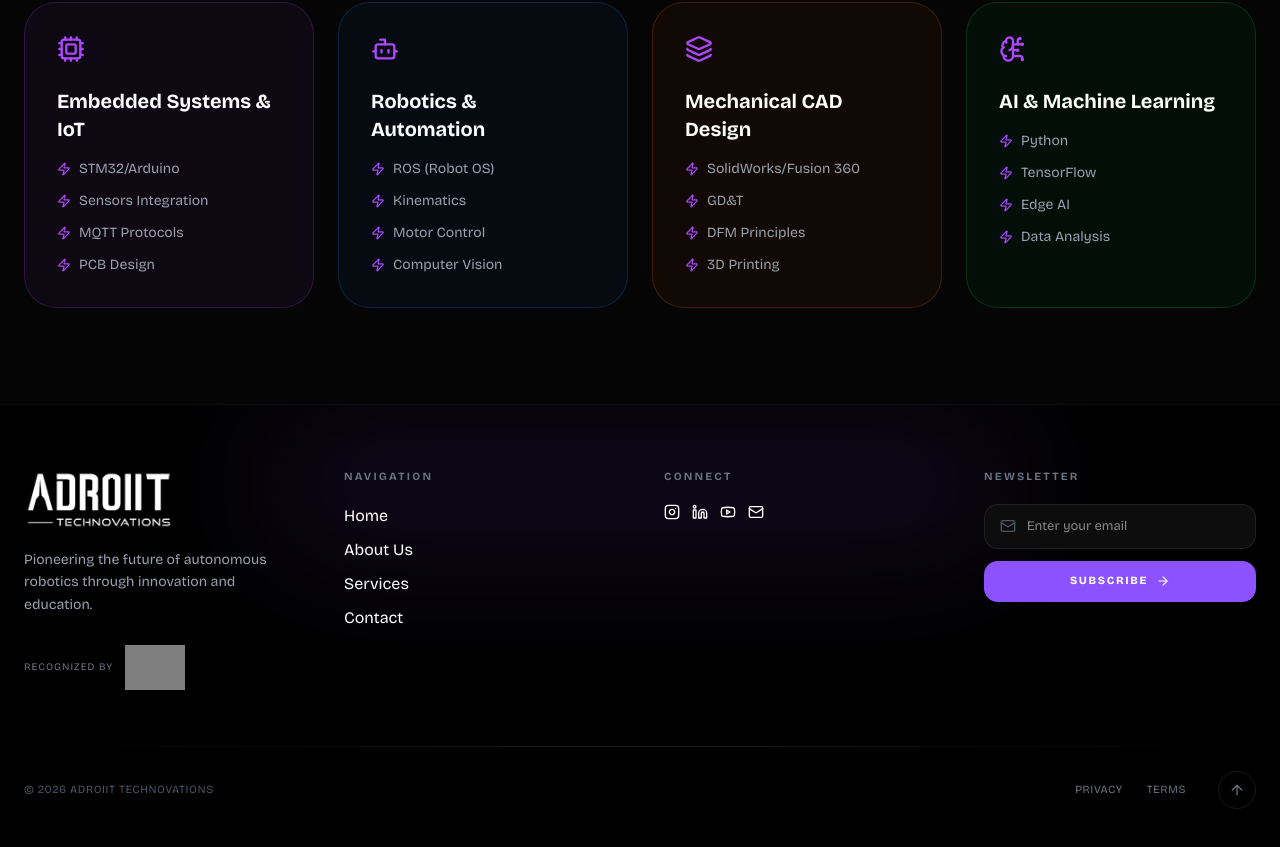
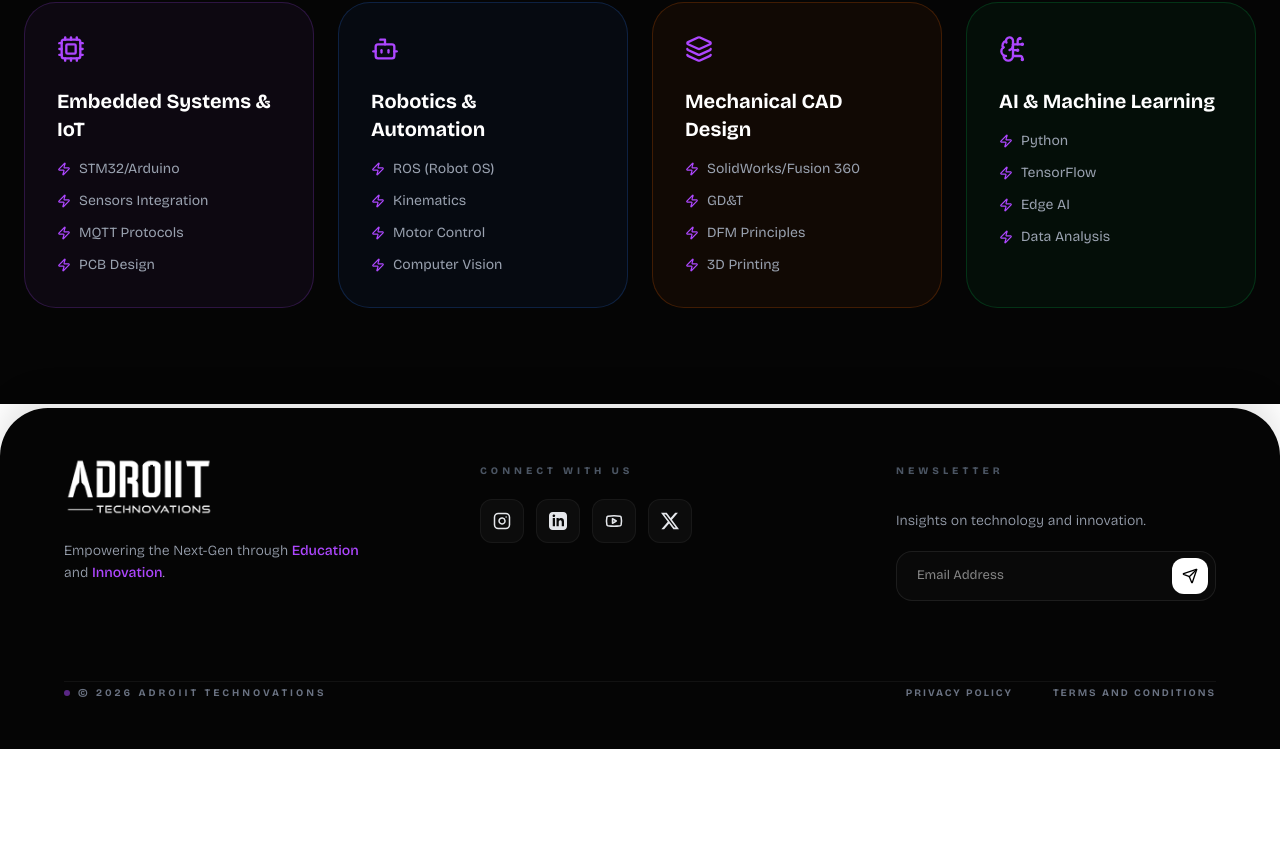
Before and after one commit to Adroiit-Technovations/adroiit-website, a Next.js app: page /careers in a window 1280 px wide. Shown: the part 1128-1975 px from the top of the page. After the commit the page ends 1877 px from the top, so only its background shows below. Built offline with nearby package versions, Linux system fonts and the light colour scheme; grey boxes are pictures that could not be loaded.

Commit message:
Update Footer.tsx

```diff
--- a/sections/Footer.tsx
+++ b/sections/Footer.tsx
@@ -2,247 +2,144 @@
 
 import Link from "next/link";
 import Image from "next/image";
-import { motion } from "framer-motion";
 import {
-  Linkedin,
   Instagram,
   Youtube,
-  Mail,
-  ArrowUp,
-  ArrowRight,
+  Send,
 } from "lucide-react";
 import { Bricolage_Grotesque } from "next/font/google";
 
 const bricolage = Bricolage_Grotesque({ subsets: ["latin"] });
 
-export default function PremiumFooter() {
-  const scrollToTop = () => {
-    window.scrollTo({ top: 0, behavior: "smooth" });
-  };
+const LinkedInIcon = ({ size = 18 }) => (
+  <svg width={size} height={size} viewBox="0 0 24 24" fill="currentColor">
+    <path d="M19 0h-14c-2.761 0-5 2.239-5 5v14c0 2.761 2.239 5 5 5h14c2.762 0 5-2.239 5-5v-14c0-2.761-2.238-5-5-5zm-11 19h-3v-11h3v11zm-1.5-12.268c-.966 0-1.75-.79-1.75-1.764s.784-1.764 1.75-1.764 1.75.79 1.75 1.764-.783 1.764-1.75 1.764zm13.5 12.268h-3v-5.604c0-3.368-4-3.113-4 0v5.604h-3v-11h3v1.765c1.396-2.586 7-2.777 7 2.476v6.759z" />
+  </svg>
+);
 
+const XIcon = ({ size = 18 }) => (
+  <svg width={size} height={size} viewBox="0 0 24 24" fill="currentColor">
+    <path d="M18.901 1.153h3.68l-8.04 9.19L24 22.846h-7.406l-5.8-7.584-6.638 7.584H.474l8.6-9.83L0 1.154h7.594l5.243 6.932 6.064-6.932zm-1.292 19.494h2.039L6.486 3.24H4.298l13.311 17.407z" />
+  </svg>
+);
+
+export default function DarkFooterOnWhite() {
   const socialLinks = [
     { Icon: Instagram, href: "#" },
-    { Icon: Linkedin, href: "#" },
+    { Icon: LinkedInIcon, href: "#" },
     { Icon: Youtube, href: "#" },
-    { Icon: Mail, href: "mailto:info@adroiittechnovations.in" },
+    { Icon: XIcon, href: "#" },
   ];
 
   return (
+    /* This outer div provides the white background so the curves are visible */
+    <div className="w-full bg-white pt-1">
       <footer
-      className={`${bricolage.className} relative bg-black text-white px-6 pt-16 pb-10 border-t border-white/5 overflow-hidden`}
+        className={`${bricolage.className} relative bg-[#050505] text-white px-8 md:px-16 pt-12 pb-12 overflow-hidden
+        rounded-t-[32px] md:rounded-t-[48px] shadow-[0_-15px_30px_rgba(0,0,0,0.1)]`}
       >
-      {/* Top Glow */}
-      <div className="absolute top-0 left-1/2 -translate-x-1/2 w-[60%] h-40 bg-[#8c52ff]/10 blur-3xl rounded-full" />
+        <div className="max-w-7xl mx-auto relative z-10">
+          {/* Strict 3-column grid for mathematically equal gaps */}
+          <div className="grid grid-cols-1 md:grid-cols-3 gap-12 lg:gap-24 mb-20 items-start w-full">
 
-      <div className="max-w-7xl mx-auto relative z-10">
-        {/* MAIN GRID */}
-        <div className="grid grid-cols-1 md:grid-cols-2 lg:grid-cols-4 gap-12 mb-14">
-          {/* BRAND */}
-          <div className="space-y-5">
+            {/* COLUMN 1: BRAND */}
+            <div className="flex flex-col space-y-6">
               <Image
                 src="/logo2.png"
                 alt="Adroiit Technovations"
                 width={150}
-              height={60}
-              className="brightness-110"
+                height={55}
+                className="brightness-125 grayscale hover:grayscale-0 transition-all duration-700"
               />
-            <p className="text-gray-400 text-sm leading-relaxed max-w-xs">
-              Pioneering the future of autonomous robotics through innovation
-              and education.
+              <p className="text-gray-400 text-sm font-light leading-relaxed max-w-xs">
+                Empowering the Next-Gen through <span className="text-purple-500 font-medium">Education</span> and <span className="text-purple-500 font-medium">Innovation</span>.
               </p>
-
-            {/* Recognition */}
-            <div className="flex items-center gap-3 pt-2">
-              <span className="text-[10px] uppercase tracking-widest text-gray-500">
-                Recognized by
-              </span>
-              <Image
-                src="/msme.png" // <-- add MSME logo here
-                alt="MSME"
-                width={60}
-                height={30}
-                className="opacity-80 hover:opacity-100 transition"
-              />
-            </div>
             </div>
 
-          {/* NAVIGATION */}
-          <div>
-            <h4 className="footer-heading">Navigation</h4>
-            <ul className="footer-links">
-              {["Home", "About Us", "Services", "Contact"].map((link) => (
-                <li key={link}>
-                  <Link href={`/${link.toLowerCase().replace(" ", "")}`}>
-                    {link}
-                  </Link>
-                </li>
-              ))}
-            </ul>
-          </div>
-
-          {/* SOCIAL */}
-          <div>
-            <h4 className="footer-heading">Connect</h4>
-            <div className="flex gap-3">
+            {/* COLUMN 2: CONNECT */}
+            <div className="flex flex-col space-y-5">
+              <h4 className="premium-label">Connect with Us</h4>
+              <div className="flex flex-wrap gap-3">
                 {socialLinks.map((item, i) => (
                   <Link
                     key={i}
                     href={item.href}
-                  className="social-icon group"
+                    className="group flex items-center justify-center w-11 h-11 rounded-xl bg-white/[0.03] border border-white/5 hover:bg-white/[0.08] hover:border-purple-500/30 transition-all duration-500"
                   >
-                  <item.Icon size={16} />
+                    <span className="text-gray-200 group-hover:text-white transition-colors duration-300">
+                      <item.Icon size={18} />
+                    </span>
                   </Link>
                 ))}
               </div>
             </div>
 
-          {/* NEWSLETTER */}
-          <div>
-            <h4 className="footer-heading">Newsletter</h4>
-
-            <div className="flex flex-col gap-3">
-              <div className="relative">
-                <Mail
-                  size={16}
-                  className="absolute left-4 top-1/2 -translate-y-1/2 text-gray-600"
-                />
+            {/* COLUMN 3: NEWSLETTER */}
+            <div className="flex flex-col space-y-8">
+              <h4 className="premium-label">Newsletter</h4>
+              <div className="space-y-5">
+                <p className="text-gray-400 text-sm font-light">
+                  Insights on technology and innovation.
+                </p>
+                <div className="relative group max-w-sm">
                   <input
                     type="email"
-                  placeholder="Enter your email"
-                  className="input-premium"
+                    placeholder="Email Address"
+                    className="premium-input-dark"
                   />
-              </div>
-
-              <button className="btn-premium group">
-                Subscribe
-                <ArrowRight
-                  size={14}
-                  className="group-hover:translate-x-1 transition"
-                />
+                  <button className="absolute right-2 top-1/2 -translate-y-1/2 p-2.5 bg-white text-black rounded-xl hover:bg-purple-500 hover:text-white transition-all duration-500">
+                    <Send size={16} />
                   </button>
                 </div>
               </div>
             </div>
-
-        {/* DIVIDER */}
-        <div className="h-px w-full bg-gradient-to-r from-transparent via-white/10 to-transparent mb-6" />
-
-        {/* BOTTOM */}
-        <div className="flex flex-col md:flex-row justify-between items-center gap-4">
-          <p className="text-gray-600 text-[11px] uppercase tracking-wider">
-            © {new Date().getFullYear()} Adroiit Technovations
-          </p>
-
-          <div className="flex items-center gap-8">
-            <div className="flex gap-6 text-[11px] text-gray-500 uppercase tracking-wider">
-              <Link href="/privacy">Privacy</Link>
-              <Link href="/terms">Terms</Link>
           </div>
 
-            <button onClick={scrollToTop} className="scroll-top">
-              <ArrowUp size={16} />
-            </button>
+          {/* BOTTOM BAR */}
+          <div className="pt-1 border-t border-white/5 flex flex-col md:flex-row justify-between items-center gap-8">
+            <div className="flex items-center gap-2">
+              <div className="w-1.5 h-1.5 rounded-full bg-purple-500/50" />
+              <p className="text-gray-500 text-[10px] tracking-[0.3em] uppercase font-bold">
+                © 2026 Adroiit Technovations
+              </p>
+            </div>
+
+            <div className="flex gap-10 text-[10px] tracking-[0.2em] uppercase font-bold text-gray-500">
+              <Link href="/privacy" className="hover:text-purple-500 transition-colors">Privacy Policy</Link>
+              <Link href="/terms" className="hover:text-purple-500 transition-colors">Terms and Conditions</Link>
             </div>
           </div>
         </div>
 
-      {/* STYLES */}
         <style jsx>{`
-        .footer-heading {
-          font-size: 11px;
-          letter-spacing: 0.2em;
+          .premium-label {
+            font-size: 10px;
+            letter-spacing: 0.4em;
             text-transform: uppercase;
-          color: #6b7280;
-          margin-bottom: 18px;
-          font-weight: 700;
+            color: #4b5563;
+            font-weight: 900;
+            display: block;
+            padding-top: 8px;
           }
 
-        .footer-links li {
-          margin-bottom: 10px;
+          .premium-input-dark {
+            width: 100%;
+            background: rgba(255, 255, 255, 0.02);
+            border: 1px solid rgba(255, 255, 255, 0.08);
+            border-radius: 16px;
+            padding: 14px 50px 14px 20px;
+            font-size: 13px;
+            color: white;
+            transition: all 0.3s;
           }
 
-        .footer-links a {
-          font-size: 14px;
-          color: #9ca3af;
-          transition: 0.3s;
-        }
-
-        .footer-links a:hover {
-          color: #8c52ff;
-        }
-
-        .social-icon {
-          width: 38px;
-          height: 38px;
-          display: flex;
-          align-items: center;
-          justify-content: center;
-          border-radius: 12px;
-          border: 1px solid rgba(255, 255, 255, 0.08);
-          background: rgba(255, 255, 255, 0.02);
-          color: #6b7280;
-          transition: all 0.3s ease;
-        }
-
-        .social-icon:hover {
-          color: white;
-          border-color: rgba(140, 82, 255, 0.4);
-          box-shadow: 0 0 20px rgba(140, 82, 255, 0.15);
-        }
-
-        .input-premium {
-          width: 100%;
-          background: #0d0d0d;
-          border: 1px solid rgba(255, 255, 255, 0.08);
-          border-radius: 14px;
-          padding: 12px 14px 12px 42px;
-          font-size: 13px;
-          transition: 0.3s;
-        }
-
-        .input-premium:focus {
+          .premium-input-dark:focus {
             outline: none;
             border-color: rgba(140, 82, 255, 0.5);
-          box-shadow: 0 0 0 2px rgba(140, 82, 255, 0.1);
-        }
-
-        .btn-premium {
-          display: flex;
-          align-items: center;
-          justify-content: center;
-          gap: 8px;
-          background: #8c52ff;
-          padding: 12px;
-          border-radius: 14px;
-          font-size: 11px;
-          font-weight: 800;
-          letter-spacing: 0.15em;
-          text-transform: uppercase;
-          transition: all 0.4s;
-        }
-
-        .btn-premium:hover {
-          background: white;
-          color: black;
-        }
-
-        .scroll-top {
-          width: 38px;
-          height: 38px;
-          border-radius: 50%;
-          border: 1px solid rgba(255, 255, 255, 0.1);
-          display: flex;
-          align-items: center;
-          justify-content: center;
-          color: #6b7280;
-          transition: 0.3s;
-        }
-
-        .scroll-top:hover {
-          color: #8c52ff;
-          border-color: rgba(140, 82, 255, 0.4);
+            background: rgba(255, 255, 255, 0.04);
           }
         `}</style>
       </footer>
+    </div>
   );
 }
```
Lines whose indentation alone changed are shown as unchanged.
